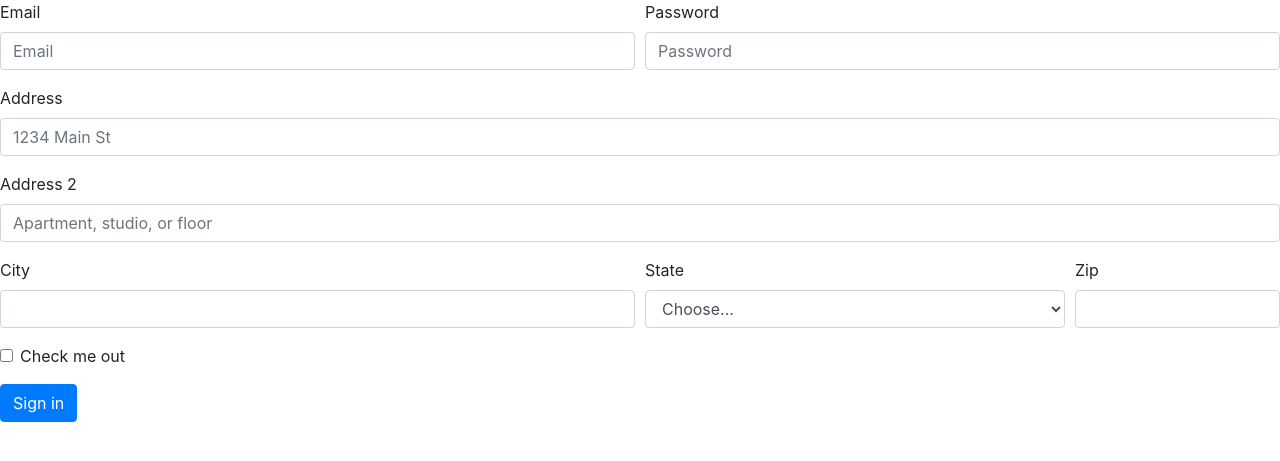
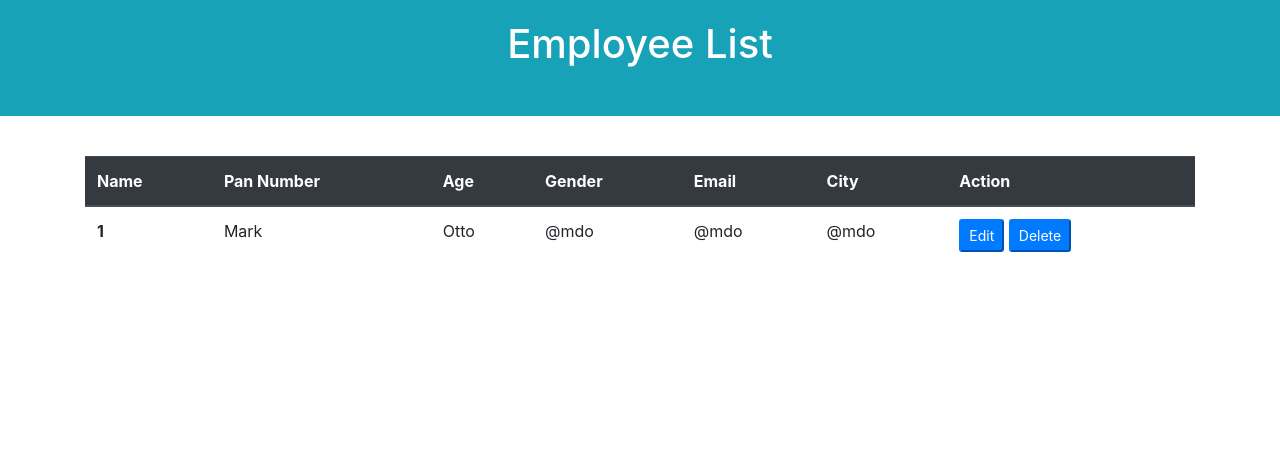
Before and after one commit to Roshan2346/employee, a Django app: page /list_all/ in a window 1280 px wide. Shown: the top 461 px of the page. Run offline with Django 3.2, Linux system fonts and the light colour scheme; some libraries are stand-ins or nearby versions.

Commit message:
pages ready

```diff
--- a/templates/list_all.html
+++ b/templates/list_all.html
@@ -11,52 +11,43 @@
     <title>Employee</title>
   </head>
   <body>
-        <form>
-                <div class="form-row">
-                  <div class="form-group col-md-6">
-                    <label for="inputEmail4">Email</label>
-                    <input type="email" class="form-control" id="inputEmail4" placeholder="Email">
-                  </div>
-                  <div class="form-group col-md-6">
-                    <label for="inputPassword4">Password</label>
-                    <input type="password" class="form-control" id="inputPassword4" placeholder="Password">
-                  </div>
+
+        <div">
+                <div class="page-header bg-info text-white" style="text-align: center; padding: 20px 20px 40px 20px;">
+                  <h1>Employee List</h1>
                 </div>
-                <div class="form-group">
-                  <label for="inputAddress">Address</label>
-                  <input type="text" class="form-control" id="inputAddress" placeholder="1234 Main St">
+              </div>
+              <div style="padding: 20px">
                 </div>
-                <div class="form-group">
-                  <label for="inputAddress2">Address 2</label>
-                  <input type="text" class="form-control" id="inputAddress2" placeholder="Apartment, studio, or floor">
-                </div>
-                <div class="form-row">
-                  <div class="form-group col-md-6">
-                    <label for="inputCity">City</label>
-                    <input type="text" class="form-control" id="inputCity">
-                  </div>
-                  <div class="form-group col-md-4">
-                    <label for="inputState">State</label>
-                    <select id="inputState" class="form-control">
-                      <option selected>Choose...</option>
-                      <option>...</option>
-                    </select>
-                  </div>
-                  <div class="form-group col-md-2">
-                    <label for="inputZip">Zip</label>
-                    <input type="text" class="form-control" id="inputZip">
-                  </div>
-                </div>
-                <div class="form-group">
-                  <div class="form-check">
-                    <input class="form-check-input" type="checkbox" id="gridCheck">
-                    <label class="form-check-label" for="gridCheck">
-                      Check me out
-                    </label>
-                  </div>
-                </div>
-                <button type="submit" class="btn btn-primary">Sign in</button>
-              </form>
+                  <div class="container">
+        <table class="table">
+                <thead class="thead-dark">
+                  <tr>
+                    <th scope="col">Name</th>
+                    <th scope="col">Pan Number</th>
+                    <th scope="col">Age</th>
+                    <th scope="col">Gender</th>
+                    <th scope="col">Email</th>
+                    <th scope="col">City</th>
+                    <th scope="col">Action</th>
+                  </tr>
+                </thead>
+                <tbody>
+                  <tr>
+                    <th scope="row">1</th>
+                    <td>Mark</td>
+                    <td>Otto</td>
+                    <td>@mdo</td>
+                    <td>@mdo</td>
+                    <td>@mdo</td>
+                    <td><button type="submit" class="btn-sm btn-primary">Edit</button>
+                    <button type="submit" class="btn-sm btn-primary">Delete</button></td>
+
+                  </tr>
+                </tbody>
+              </table>
+
+        </div>
 
     <!-- Optional JavaScript -->
     <!-- jQuery first, then Popper.js, then Bootstrap JS -->
```
Also changed, not shown: templates/home.html (+74 -0 lines).
